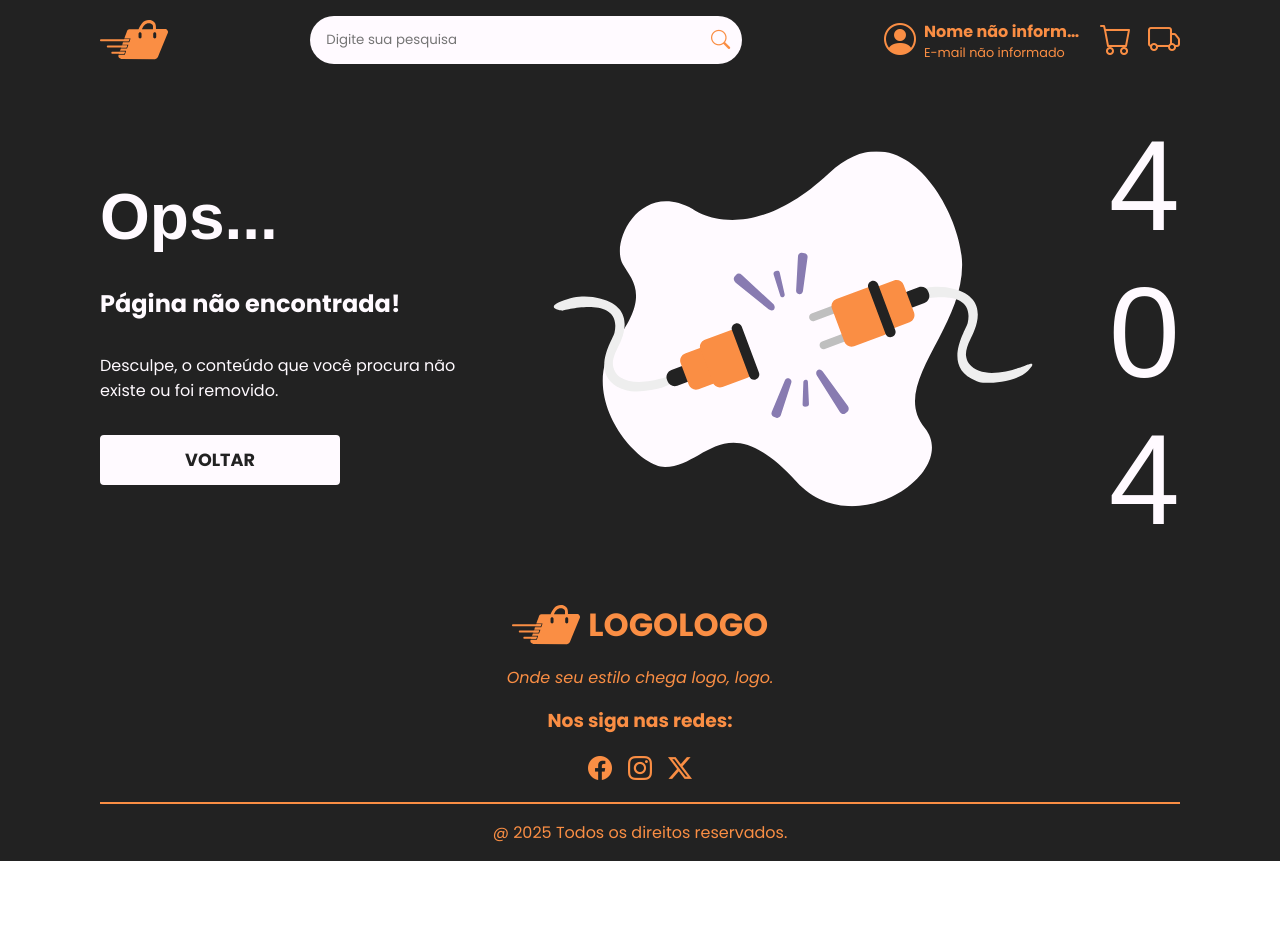
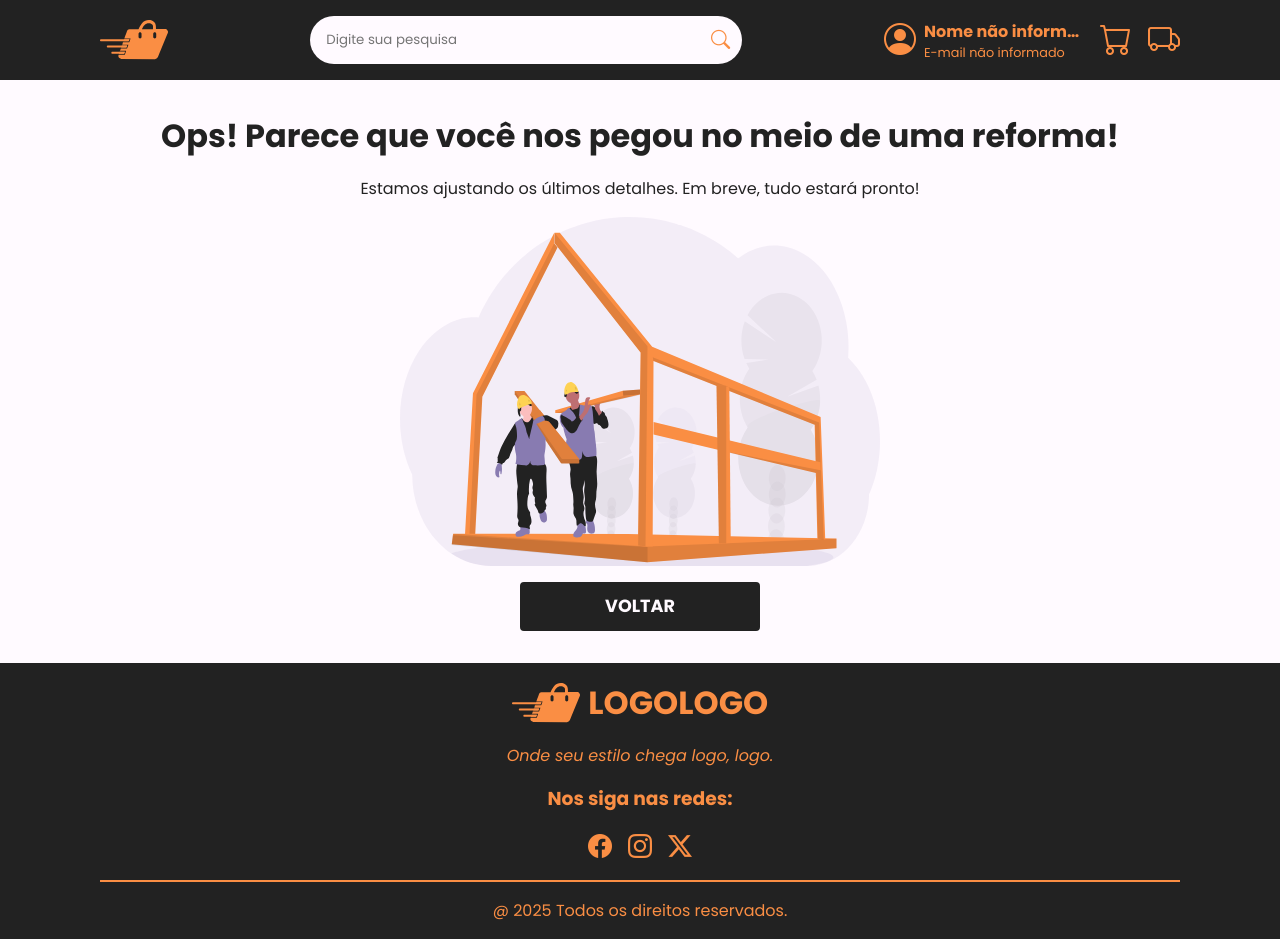
Before and after one commit to Elociny/LOGO-LOGO, a React (Vite) app: page /manutencao in a window 1280 px wide. Before the commit the page ends 861 px from the top, so only its background shows below. Built offline with nearby package versions, Linux system fonts and the light colour scheme; a web font is replaced by a local one.

Commit message:
Página de manutenção adicionada

```diff
--- a/src/App.tsx
+++ b/src/App.tsx
@@ -4,6 +4,7 @@ import "bootstrap-icons/font/bootstrap-icons.css";
 import { Home } from "./Pages/Home/Home";
 import { Login } from "./Pages/Login/Login";
 import { NotFound } from "./Pages/NotFound/NotFound";
+import { Maintenance } from "./Pages/Maintenance/Maintenance";
 
 export function App() {
 
@@ -12,6 +13,7 @@ export function App() {
       <Routes>
         <Route path="/" element={<Home />}></Route>
         <Route path="/login" element={<Login />}></Route>
+        <Route path="/manutencao" element={<Maintenance />}></Route>
 
         <Route path="/*" element={<NotFound />}></Route>
       </Routes>
--- /dev/null
+++ b/src/Pages/Maintenance/Maintenance.module.css
@@ -0,0 +1,10 @@
+.box {
+    flex-direction: column;
+    justify-content: center;
+    align-items: center;
+    gap: 1rem;
+}
+
+.box img {
+    width: 30rem;
+}
--- /dev/null
+++ b/src/Pages/Maintenance/Maintenance.tsx
@@ -0,0 +1,18 @@
+import { Layout } from "../../components/Layout/Layout";
+import style from "./Maintenance.module.css";
+
+import UnderConstruction from "../../assets/images/under-constructions-image.svg"
+import { Button } from "../../components/Button/Button";
+
+export function Maintenance() {
+  return (
+    <Layout theme="light">
+      <div className={`row ${style.box}`}>
+        <h1>Ops! Parece que você nos pegou no meio de uma reforma!</h1>
+        <p>Estamos ajustando os últimos detalhes. Em breve, tudo estará pronto!</p>
+        <img src={UnderConstruction} alt="Imagem de manutenção da página" />
+        <Button border="quadrada" color="cinza" navegation="/" size="big" text="voltar" theme="light" />
+      </div>
+    </Layout>
+  );
+}
```
Also changed, not shown: src/assets/images/under-constructions-image.svg (added).
